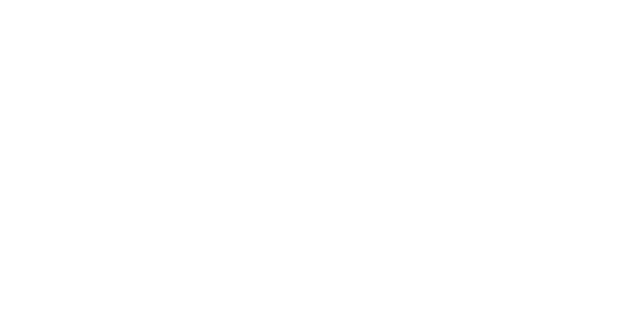
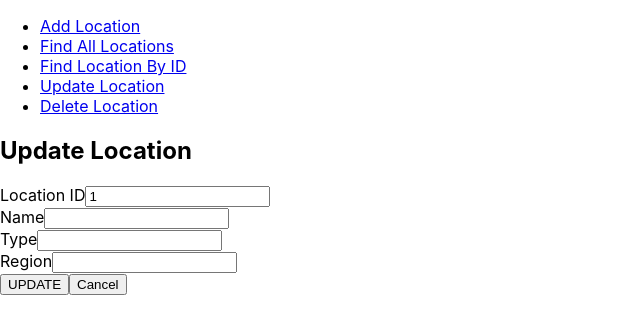
Before and after one commit to Anill3015/RetailiQ-Omnichannel, a React (Create React App) app in the folder frontend/: page /Location/updateLocation/1 in a window 1280 px wide. Before the commit this address had no page. Shown: the top 334 px of the page, without its empty margins (0-640 px from the left). Built offline with nearby package versions, Linux system fonts and the light colour scheme; no server answers; the HTML template or start-up script is replaced by a standard one.

Commit message:
New files

```diff
--- a/frontend/src/App.js
+++ b/frontend/src/App.js
@@ -205,12 +205,12 @@ function App() {
         </Route>
 
         <Route path="Location" element={<LocationHome/>}>
-            <Route path="createLocation" element={<CreateLocation/>}></Route>
-            <Route path="deleteLocation" element={<DeleteLocation/>}></Route>
-            <Route path="findLocation" element={<FindLocation/>}></Route>
-            <Route path="findLocationById" element={<FindLocationById/>}></Route>
-            <Route path="updateLocation" element={<UpdateLocation/>}></Route>
-        </Route>
+    <Route path="createLocation" element={<CreateLocation/>}/>
+    <Route path="findLocation" element={<FindLocation/>}/>
+    <Route path="findLocationById" element={<FindLocationById/>}/>
+    <Route path="updateLocation/:lid" element={<UpdateLocation/>}/>
+    <Route path="deleteLocation/:lid" element={<DeleteLocation/>}/>
+</Route>
         <Route path="Notification" element={<NotificationHome/>}>
             <Route path="createNotification" element={<CreateNotification/>}></Route>
             <Route path="deleteNotification" element={<DeleteNotification/>}></Route>
--- a/frontend/src/Location/components/CreateLocation.js
+++ b/frontend/src/Location/components/CreateLocation.js
@@ -1,7 +1,54 @@
-export default function CreateLocation(){
-    return(
+import axios from 'axios';
+import { useState } from 'react';
+
+export default function CreateLocation() {
+    const [name, setName] = useState("");
+    const [type, setType] = useState("");
+    const [region, setRegion] = useState("");
+
+    const saveHandler = () => {
+        if (!name || !type || !region) {
+            alert("All fields are required");
+            return;
+        }
+
+        const url = "http://localhost:9011/api/location/add";
+        const data = {
+            location: {
+                name: name,
+                type: type,
+                region: region
+            }
+        };
+
+        axios.post(url, data, {
+            headers: { "Content-Type": "application/json" }
+        })
+        .then((response) => {
+            alert("Location Created! " + response.data.message);
+        })
+        .catch((error) => {
+            alert("Error: " + (error.response?.data?.message || error.message));
+        });
+    };
+
+    return (
         <div>
-            <h1>CreateLocation</h1>
+            <h2>Create Location</h2>
+
+            <label>Name</label>
+            <input type="text" placeholder="e.g. Store A" onChange={(e) => setName(e.target.value)} />
+            <br />
+
+            <label>Type</label>
+            <input type="text" placeholder="e.g. Store / DC" onChange={(e) => setType(e.target.value)} />
+            <br />
+
+            <label>Region</label>
+            <input type="text" placeholder="e.g. North" onChange={(e) => setRegion(e.target.value)} />
+            <br />
+
+            <button onClick={saveHandler}>SAVE</button>
         </div>
-    )
+    );
 }
--- a/frontend/src/Location/components/DeleteLocation.js
+++ b/frontend/src/Location/components/DeleteLocation.js
@@ -1,7 +1,27 @@
-export default function DeleteLocation(){
-    return(
+import axios from 'axios';
+import { useParams, useNavigate } from 'react-router';
+
+export default function DeleteLocation() {
+    const { lid } = useParams();
+    const navigate = useNavigate();
+
+    const deleteHandler = () => {
+        axios.delete(`http://localhost:9011/api/location/delete/${lid}`)
+            .then((response) => {
+                alert(response.data);
+                navigate("/Location/findLocation");
+            })
+            .catch((error) => {
+                alert("Error: " + (error.response?.data?.message || error.message));
+            });
+    };
+
+    return (
         <div>
-            <h1>DeleteLocation</h1>
+            <h2>Delete Location</h2>
+            <p>Are you sure you want to delete Location ID: <strong>{lid}</strong>?</p>
+            <button onClick={deleteHandler}>DELETE</button>
+            <button onClick={() => navigate("/Location/findLocation")}>Cancel</button>
         </div>
-    )
+    );
 }
--- a/frontend/src/Location/components/FindLocation.js
+++ b/frontend/src/Location/components/FindLocation.js
@@ -1,7 +1,49 @@
-export default function FindLocation(){
-    return(
+import axios from 'axios';
+import { useEffect, useState } from 'react';
+import { Link } from 'react-router';
+
+export default function FindLocation() {
+    const [locations, setLocations] = useState([]);
+
+    useEffect(() => {
+        axios.get("http://localhost:9011/api/location/fetchAll")
+            .then((response) => {
+                setLocations(response.data);
+            })
+            .catch((error) => {
+                console.error("Error fetching locations:", error);
+            });
+    }, []);
+
+    return (
         <div>
-            <h1>FindLocation</h1>
+            <h2>All Locations</h2>
+            <table border="1">
+                <thead>
+                    <tr>
+                        <th>Location ID</th>
+                        <th>Name</th>
+                        <th>Type</th>
+                        <th>Region</th>
+                        <th>Actions</th>
+                    </tr>
+                </thead>
+                <tbody>
+                    {locations.map((l) => (
+                        <tr key={l.locationId}>
+                            <td>{l.locationId}</td>
+                            <td>{l.name}</td>
+                            <td>{l.type}</td>
+                            <td>{l.region}</td>
+                            <td>
+                                <Link to={`/Location/updateLocation/${l.locationId}`}>Edit</Link>
+                                {" | "}
+                                <Link to={`/Location/deleteLocation/${l.locationId}`}>Delete</Link>
+                            </td>
+                        </tr>
+                    ))}
+                </tbody>
+            </table>
         </div>
-    )
+    );
 }
--- a/frontend/src/Location/components/FindLocationById.js
+++ b/frontend/src/Location/components/FindLocationById.js
@@ -1,7 +1,52 @@
-export default function FindLocationById(){
-    return(
+import axios from 'axios';
+import { useState } from 'react';
+
+export default function FindLocationById() {
+    const [locationId, setLocationId] = useState("");
+    const [location, setLocation] = useState(null);
+    const [error, setError] = useState("");
+
+    const searchHandler = () => {
+        if (!locationId) {
+            alert("Please enter a Location ID");
+            return;
+        }
+
+        axios.get(`http://localhost:9011/api/location/find/${locationId}`)
+            .then((response) => {
+                setLocation(response.data);
+                setError("");
+            })
+            .catch(() => {
+                setLocation(null);
+                setError("Location not found with ID: " + locationId);
+            });
+    };
+
+    return (
         <div>
-            <h1>FindLocationById</h1>
+            <h2>Find Location By ID</h2>
+
+            <label>Location ID</label>
+            <input
+                type="number"
+                placeholder="Enter Location ID"
+                onChange={(e) => setLocationId(e.target.value)}
+            />
+            <button onClick={searchHandler}>SEARCH</button>
+
+            {error && <p style={{ color: "red" }}>{error}</p>}
+
+            {location && (
+                <table border="1">
+                    <tbody>
+                        <tr><th>Location ID</th><td>{location.locationId}</td></tr>
+                        <tr><th>Name</th><td>{location.name}</td></tr>
+                        <tr><th>Type</th><td>{location.type}</td></tr>
+                        <tr><th>Region</th><td>{location.region}</td></tr>
+                    </tbody>
+                </table>
+            )}
         </div>
-    )
+    );
 }
--- a/frontend/src/Location/components/LocationHome.js
+++ b/frontend/src/Location/components/LocationHome.js
@@ -1,32 +1,18 @@
-import {Link, Outlet} from 'react-router'
-export default function LocationHome(){
+import { Link, Outlet } from 'react-router';
 
+export default function LocationHome() {
     return (
         <div>
             <nav>
                 <ul>
-                    <li>
-                        <Link to="createLocation">Add Location</Link>
-                    </li>
-                    <li>
-                        <Link to="deleteLocation">Delete Location</Link>
-                    </li>
-                    <li>
-                        <Link to="findLocation">Find Location</Link>
-                    </li>
-                    <li>
-                        <Link to="findLocation">Find Location</Link>
-                    </li>
-                    <li>
-                        <Link to="updateLocation">Update Location</Link>
-
-                    </li>
-                    <li>
-
-                    </li>
+                    <li><Link to="createLocation">Add Location</Link></li>
+                    <li><Link to="findLocation">Find All Locations</Link></li>
+                    <li><Link to="findLocationById">Find Location By ID</Link></li>
+                    <li><Link to="updateLocation">Update Location</Link></li>
+                    <li><Link to="deleteLocation">Delete Location</Link></li>
                 </ul>
             </nav>
-            <Outlet></Outlet>
+            <Outlet />
         </div>
-    )
+    );
 }
--- a/frontend/src/Location/components/UpdateLocation.js
+++ b/frontend/src/Location/components/UpdateLocation.js
@@ -1,7 +1,79 @@
-export default function UpdateLocation(){
-    return(
+import axios from 'axios';
+import { useEffect, useState } from 'react';
+import { useParams, useNavigate } from 'react-router';
+
+export default function UpdateLocation() {
+    const { lid } = useParams();
+    const navigate = useNavigate();
+
+    const [name, setName] = useState("");
+    const [type, setType] = useState("");
+    const [region, setRegion] = useState("");
+
+    useEffect(() => {
+        if (!lid) return;
+        axios.get(`http://localhost:9011/api/location/find/${lid}`)
+            .then((response) => {
+                const l = response.data;
+                setName(l.name || "");
+                setType(l.type || "");
+                setRegion(l.region || "");
+            })
+            .catch((error) => {
+                alert("Error fetching location: " + (error.response?.data?.message || error.message));
+            });
+    }, [lid]);
+
+    const updateHandler = () => {
+        if (!name || !type || !region) {
+            alert("All fields are required");
+            return;
+        }
+
+        const url = "http://localhost:9011/api/location/update";
+        const data = {
+            location: {
+                locationId: parseInt(lid),
+                name: name,
+                type: type,
+                region: region
+            }
+        };
+
+        axios.put(url, data, {
+            headers: { "Content-Type": "application/json" }
+        })
+        .then((response) => {
+            alert("Location Updated! " + response.data.message);
+            navigate("/Location/findLocation");
+        })
+        .catch((error) => {
+            alert("Update Failed: " + (error.response?.data?.message || error.message));
+        });
+    };
+
+    return (
         <div>
-            <h1>UpdateLocation</h1>
+            <h2>Update Location</h2>
+
+            <label>Location ID</label>
+            <input type="text" value={lid} readOnly />
+            <br />
+
+            <label>Name</label>
+            <input type="text" value={name} onChange={(e) => setName(e.target.value)} />
+            <br />
+
+            <label>Type</label>
+            <input type="text" value={type} onChange={(e) => setType(e.target.value)} />
+            <br />
+
+            <label>Region</label>
+            <input type="text" value={region} onChange={(e) => setRegion(e.target.value)} />
+            <br />
+
+            <button onClick={updateHandler}>UPDATE</button>
+            <button onClick={() => navigate("/Location/findLocation")}>Cancel</button>
         </div>
-    )
+    );
 }
```
Also changed, not shown: 1 other file (tests, documents, lock files or other folders).
